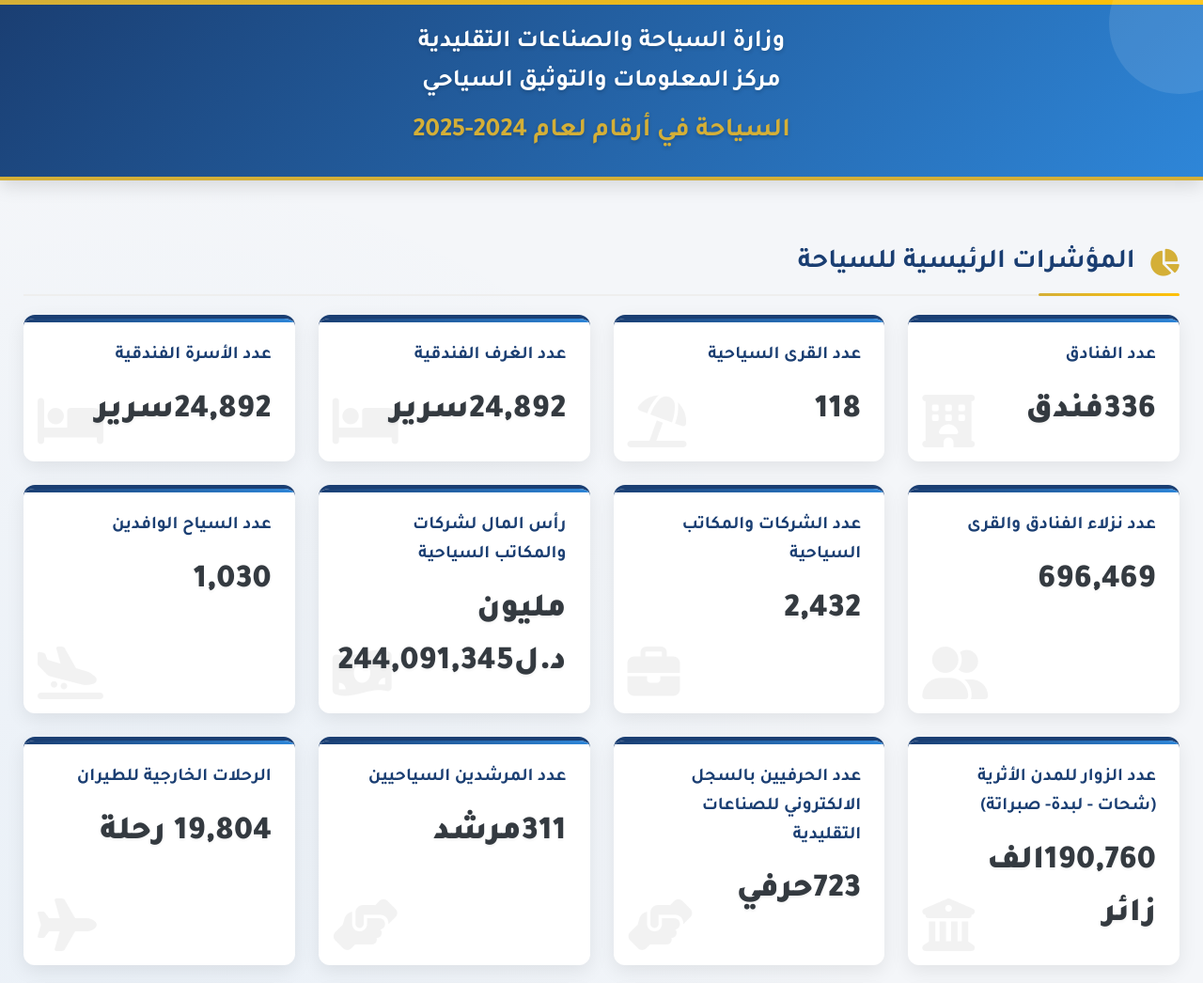
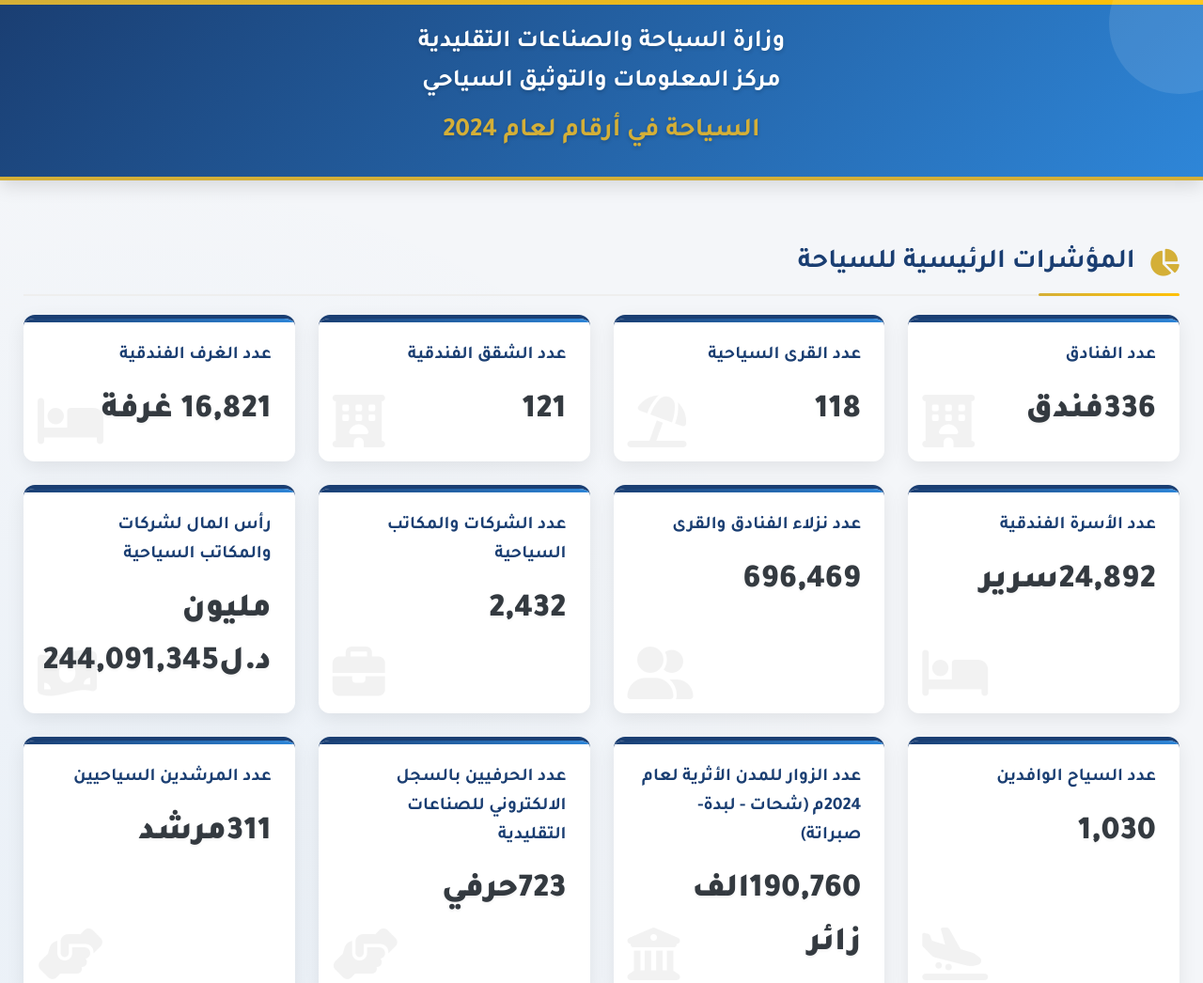
Before and after one commit to tidclibya/dashboard, a plain HTML site: page tourism_dashboard.html in a window 1280 px wide. Shown: the top 1046 px of the page at 94% size. Drawn offline with nearby package versions, Linux system fonts and the light colour scheme.

Commit message:
Update tourism_dashboard.html
updata

```diff
--- a/tourism_dashboard.html
+++ b/tourism_dashboard.html
@@ -472,7 +472,6 @@
     .chart-box:nth-child(5) { animation-delay: 1.0s; }
     .chart-box:nth-child(6) { animation-delay: 1.2s; }
     .chart-box:nth-child(7) { animation-delay: 1.4s; }
-
     .comparison-card:nth-child(1) { animation-delay: 0.3s; }
     .comparison-card:nth-child(2) { animation-delay: 0.6s; }
     .comparison-card:nth-child(3) { animation-delay: 0.9s; }
@@ -482,22 +481,21 @@
   <header>
     <h1>وزارة السياحة والصناعات التقليدية</h1>
     <h1>مركز المعلومات والتوثيق السياحي</h1>
-    <h1>السياحة في أرقام لعام 2024-2025</h1>
+    <h1>السياحة في أرقام لعام 2024</h1>
   </header>
-
-  <div class="container">
+    <div class="container">
     <h2 class="section-title"><i class="fas fa-chart-pie"></i> المؤشرات الرئيسية للسياحة</h2>
-
-    <div class="stats-grid">
+      <div class="stats-grid">
       <div class="stat-box"><div class="stat-title">عدد الفنادق</div><div class="stat-value">336فندق</div><i class="fas fa-hotel"></i></div>
       <div class="stat-box"><div class="stat-title">عدد القرى السياحية</div><div class="stat-value">118</div><i class="fas fa-umbrella-beach"></i></div>
-      <div class="stat-box"><div class="stat-title">عدد الغرف الفندقية</div><div class="stat-value">24,892سرير</div><i class="fas fa-bed"></i></div>
+      <div class="stat-box"><div class="stat-title">عدد الشقق الفندقية</div><div class="stat-value">121</div><i class="fas fa-hotel"></i></div>
+      <div class="stat-box"><div class="stat-title">عدد الغرف الفندقية</div><div class="stat-value">16,821 غرفة</div><i class="fas fa-bed"></i></div>
       <div class="stat-box"><div class="stat-title">عدد الأسرة الفندقية</div><div class="stat-value">24,892سرير</div><i class="fas fa-bed"></i></div>
       <div class="stat-box"><div class="stat-title">عدد نزلاء الفنادق والقرى</div><div class="stat-value">696,469</div><i class="fas fa-user-friends"></i></div>
        <div class="stat-box"><div class="stat-title">عدد الشركات والمكاتب السياحية</div><div class="stat-value">2,432</div><i class="fas fa-briefcase"></i></div>
       <div class="stat-box"><div class="stat-title">رأس المال لشركات والمكاتب السياحية</div><div class="stat-value">مليون د.ل244,091,345</div><i class="fas fa-money-bill-wave"></i></div>
       <div class="stat-box"><div class="stat-title">عدد السياح الوافدين</div><div class="stat-value">1,030</div><i class="fas fa-plane-arrival"></i></div>
-      <div class="stat-box"><div class="stat-title">عدد الزوار للمدن الأثرية (شحات - لبدة- صبراتة)</div><div class="stat-value">190,760الف زائر</div><i class="fas fa-university"></i></div>
+      <div class="stat-box"><div class="stat-title">عدد الزوار للمدن الأثرية لعام 2024م (شحات - لبدة- صبراتة)</div><div class="stat-value">190,760الف زائر</div><i class="fas fa-university"></i></div>
       <div class="stat-box"><div class="stat-title">عدد الحرفيين بالسجل الالكتروني للصناعات التقليدية</div><div class="stat-value">723حرفي</div><i class="fas fa-hands-helping"></i></div>
       <div class="stat-box"><div class="stat-title">عدد المرشدين السياحيين</div><div class="stat-value">311مرشد</div><i class="fas fa-hands-helping"></i></div>
       <div class="stat-box"><div class="stat-title">الرحلات الخارجية للطيران</div><div class="stat-value">19,804 رحلة</div><i class="fas fa-plane"></i></div>
@@ -509,7 +507,7 @@
       <div class="stat-box"><div class="stat-title">عدد المنتزهات الوطنية</div><div class="stat-value">26 موقع</div><i class="fas fa-tree"></i></div>
       <div class="stat-box"><div class="stat-title">مساحة المنتزهات الوطنية</div><div class="stat-value">3,600 هكتار</div><i class="fas fa-leaf"></i></div>
       <div class="stat-box"><div class="stat-title">مؤسسات التعليم السياحي</div><div class="stat-value">16مؤسسة</div><i class="fas fa-graduation-cap"></i></div>
-      <div class="stat-box"><div class="stat-title">مشروع أطلس ليبيا السياحي </div><div class="stat-value">7525 موقع</div><i class="fas fa-mountain"></i></div>
+      <div class="stat-box"><div class="stat-title">قاعدة البيانات المكانية بمشروع أطلس ليبيا السياحي </div><div class="stat-value">7525 موقع</div><i class="fas fa-mountain"></i></div>
          </div>
         <h2 class="section-title"><i class="fas fa-chart-bar"></i> التحليلات البيانية</h2>
         <div class="charts">
```
